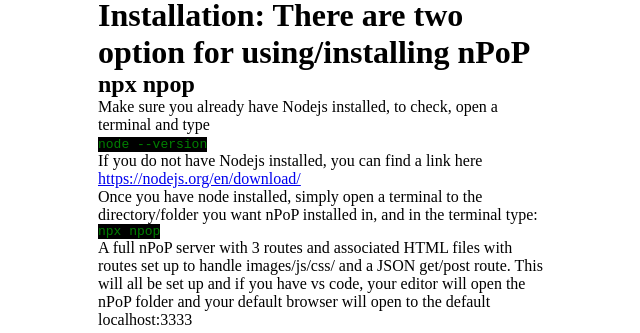
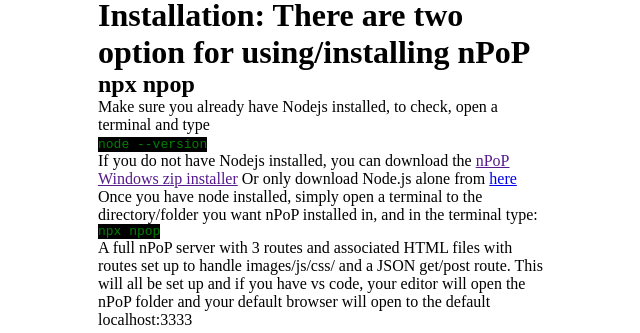
Before and after one commit to shyaboi/npopio, a website: page views/index2.html in a window 1280 px wide. Shown: the part 397-730 px from the top of the page, without its empty margins (318-958 px from the left). Drawn offline with Linux system fonts and the light colour scheme; files that its build step writes are made by us from their sources.

Commit message:
twqeaking docs

```diff
--- a/views/index2.html
+++ b/views/index2.html
@@ -39,10 +39,10 @@
     </p>
     <code><span class="hljs-keyword">node --version</span> </code>
     <p>
-      If you do not have Nodejs installed, you can find a link here
-      <a href="https://nodejs.org/en/download/"
-        >https://nodejs.org/en/download/</a
-      >
+      If you do not have Nodejs installed, you can download the
+      <a href="">nPoP Windows zip installer</a>
+      Or only download Node.js alone from
+      <a href="https://nodejs.org/en/download/">here</a>
     </p>
     <p>
       Once you have node installed, simply open a terminal to the
```
